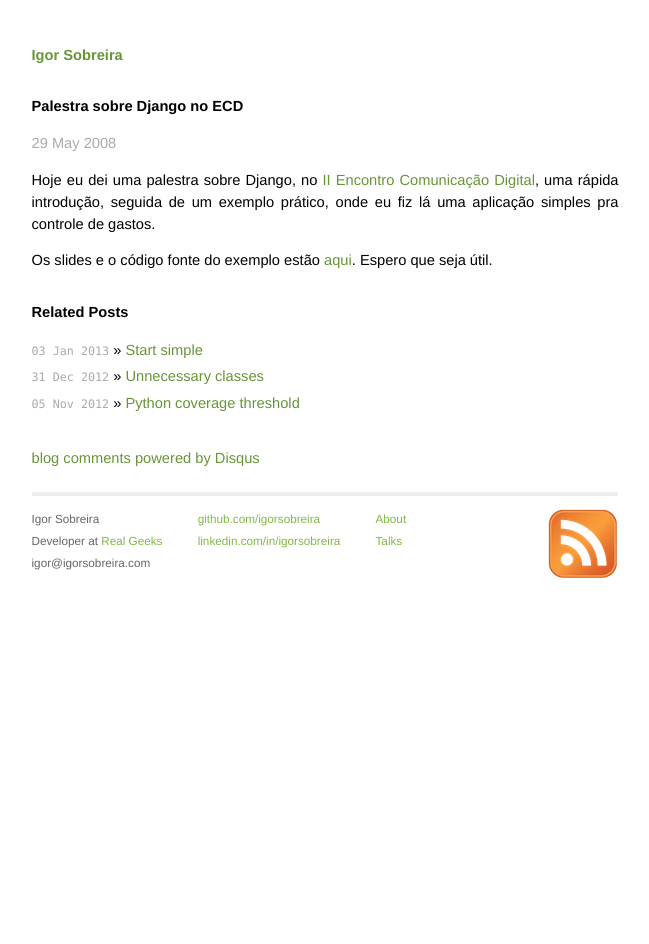
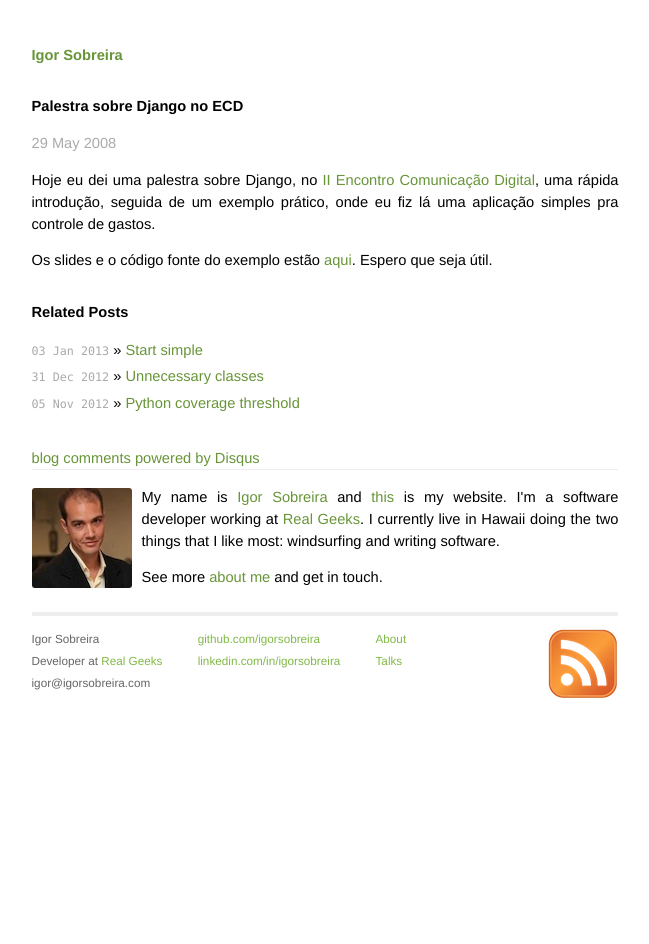
Before and after one commit to igorsobreira/igorsobreira.com, a Jekyll site: the page built from _posts/2008-5-29-palestra-sobre-django-no-ecd.markdown, in a window 1280 px wide. Shown: the whole page, without its empty margins (315-964 px from the left). Built offline with Jekyll 4.4.1, drawn with Linux system fonts in a browser that asks for light colours; Markdown is read by kramdown in place of the engine named in the settings; comment, search, counter and statistics services are not loaded.

Commit message:
add author section on post page

```diff
--- a/_layouts/post.html
+++ b/_layouts/post.html
@@ -23,6 +23,19 @@
 <noscript><a href="http://disqus.com/forums/igorsobreira/?url=ref">View the discussion thread.</a></noscript>
 <a href="http://disqus.com" class="dsq-brlink">blog comments powered by <span class="logo-disqus">Disqus</span></a>
 
+  <hr>
+
+  <div itemscope itemtype="http://data-vocabulary.org/Person">
+    <img src="/assets/img/me_small.jpg" itemprop="photo" class="me">
+    <p>My name is <a href="https://plus.google.com/103453410762097209553/posts?rel=author" itemprop="name">Igor Sobreira</a> and <a href="http://igorsobreira.com" itemprop="url">this</a>
+    is my website. I'm a <span itemprop="title">software developer</span> working at
+    <span itemprop="affiliation"><a href="http://www.realgeeks.com/">Real Geeks</a></span>.
+    I currently live in Hawaii doing the two things that I like most: windsurfing and writing software.
+    </p>
+    <p>See more <a href="/about.html">about me</a> and get in touch.</p>
+  </div>
+
+
 <script type="text/javascript">
 //<![CDATA[
 (function() {
--- a/assets/css/screen.css
+++ b/assets/css/screen.css
@@ -213,4 +213,5 @@
 img.me {
     float: left;
     margin: 2px 10px 10px 0;
+    border-radius: 3px;
 }
```
Also changed, not shown: assets/img/me_small.jpg (added), 2 other files.
